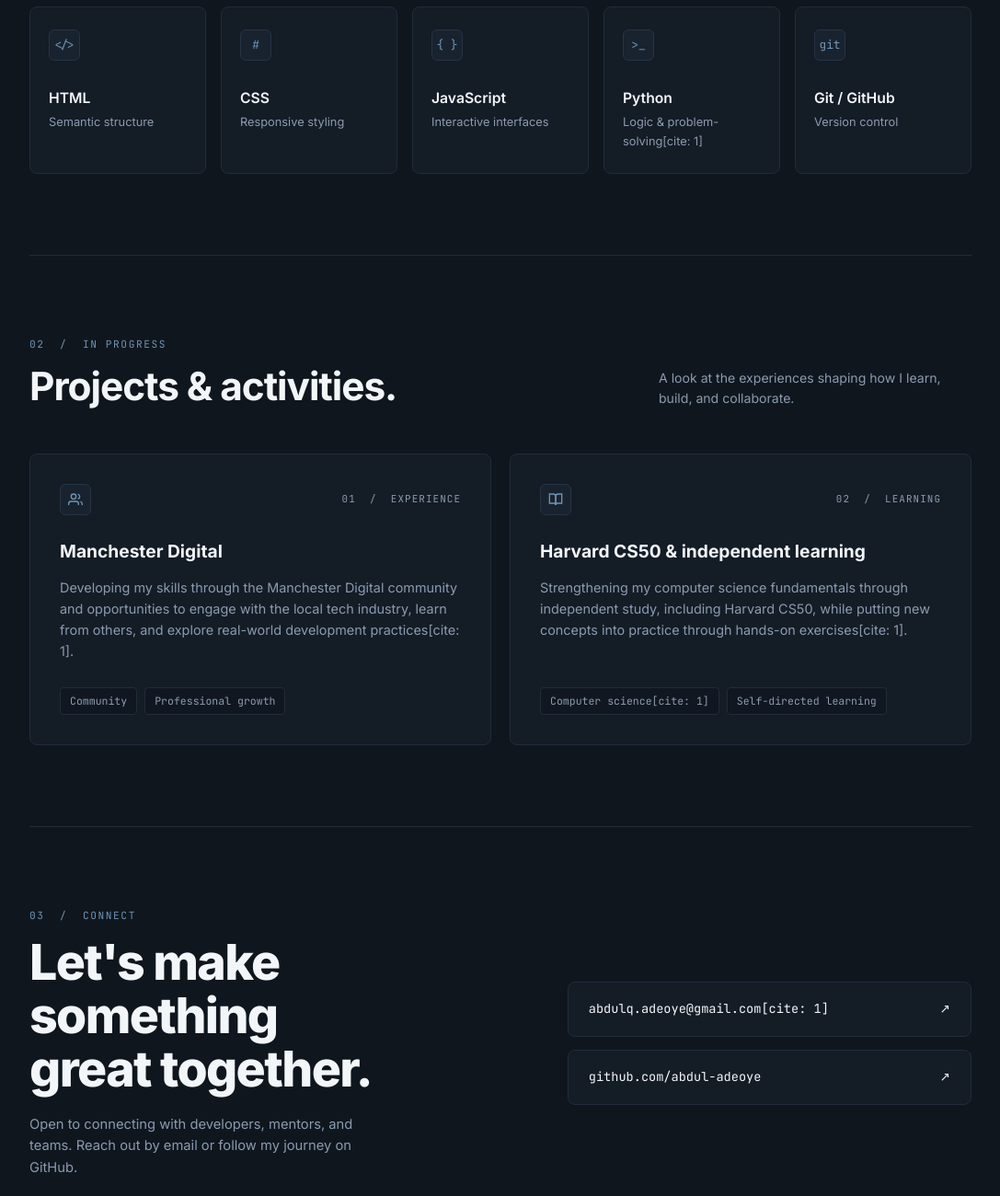
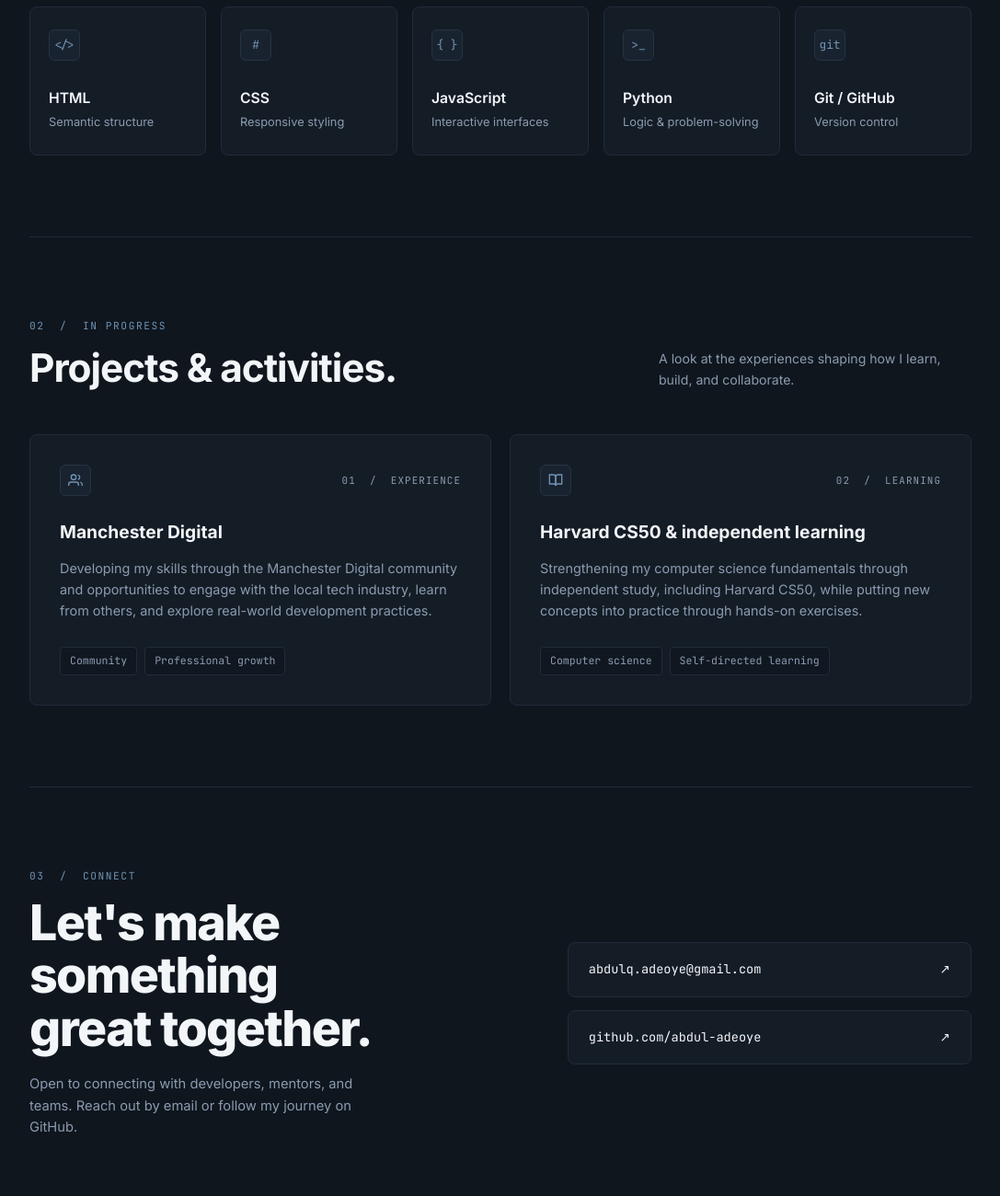
Before and after one commit to abdul-qoyyumadeoye-bot/My-Website, a plain HTML site: page html/index.html in a window 1280 px wide. Shown: the part 800-2100 px from the top of the page at 92% size, without its empty margins (96-1183 px from the left). Drawn offline with Linux system fonts and the light colour scheme.

Commit message:
Removed the unnnecessary comments in the code

```diff
--- a/html/index.html
+++ b/html/index.html
@@ -21,7 +21,7 @@
       <h1 class="hero-title">Abdul <span class="text-slate">Adeoye.</span></h1>
       <h2 class="hero-subtitle">Junior Software Development Apprentice</h2>
       <p class="hero-description">
-        I'm an aspiring developer at The Manchester College building strong foundations in web technologies and programming. I enjoy learning by doing, solving practical problems, and turning ideas into thoughtful digital experiences[cite: 1].
+        I'm an aspiring developer at The Manchester College building strong foundations in web technologies and programming. I enjoy learning by doing, solving practical problems, and turning ideas into thoughtful digital experiences.
       </p>
       <div class="hero-actions">
         <a href="#projects" class="btn btn-primary">Explore my work <span class="arrow">&rarr;</span></a>
@@ -63,7 +63,7 @@
         <article class="skill-card">
           <div class="icon-box">&gt;_</div>
           <h3>Python</h3>
-          <p>Logic &amp; problem-solving[cite: 1]</p>
+          <p>Logic &amp; problem-solving</p>
         </article>
 
         <article class="skill-card">
@@ -101,7 +101,7 @@
           </div>
           <h3>Manchester Digital</h3>
           <p>
-            Developing my skills through the Manchester Digital community and opportunities to engage with the local tech industry, learn from others, and explore real-world development practices[cite: 1].
+            Developing my skills through the Manchester Digital community and opportunities to engage with the local tech industry, learn from others, and explore real-world development practices.
           </p>
           <div class="tags">
             <span class="tag">Community</span>
@@ -121,10 +121,10 @@
           </div>
           <h3>Harvard CS50 &amp; independent learning</h3>
           <p>
-            Strengthening my computer science fundamentals through independent study, including Harvard CS50, while putting new concepts into practice through hands-on exercises[cite: 1].
+            Strengthening my computer science fundamentals through independent study, including Harvard CS50, while putting new concepts into practice through hands-on exercises.
           </p>
           <div class="tags">
-            <span class="tag">Computer science[cite: 1]</span>
+            <span class="tag">Computer science</span>
             <span class="tag">Self-directed learning</span>
           </div>
         </article>
@@ -144,7 +144,7 @@
 
         <div class="contact-links">
           <a href="mailto:abdulq.adeoye@gmail.com" class="contact-card">
-            <span>abdulq.adeoye@gmail.com[cite: 1]</span>
+            <span>abdulq.adeoye@gmail.com</span>
             <span class="arrow">&#8599;</span>
           </a>
           <a href="https://github.com/abdul-adeoye" target="_blank" rel="noopener noreferrer" class="contact-card">
```
